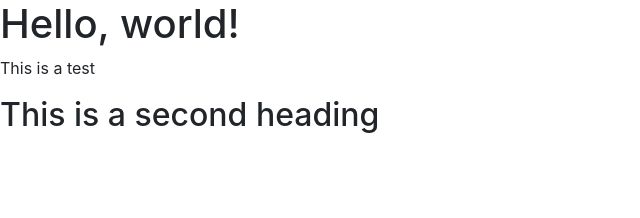
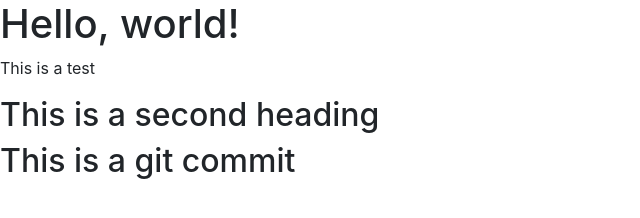
Before and after one commit to moddatadev/GA-tools, a plain HTML site: page index.html in a window 1280 px wide. Shown: the whole page, without its empty margins (0-640 px from the left). Drawn offline with nearby package versions, Linux system fonts and the light colour scheme.

Commit message:
first remote git commit

```diff
--- a/index.html
+++ b/index.html
@@ -18,6 +18,8 @@
 
     <h2>This is a second heading</h2>
 
+    <h2>This is a git commit</h2>
+
     <!-- Optional JavaScript -->
     <!-- jQuery first, then Popper.js, then Bootstrap JS -->
     <script src="https://code.jquery.com/jquery-3.3.1.slim.min.js" integrity="sha384-q8i/X+965DzO0rT7abK41JStQIAqVgRVzpbzo5smXKp4YfRvH+8abtTE1Pi6jizo" crossorigin="anonymous"></script>
```
